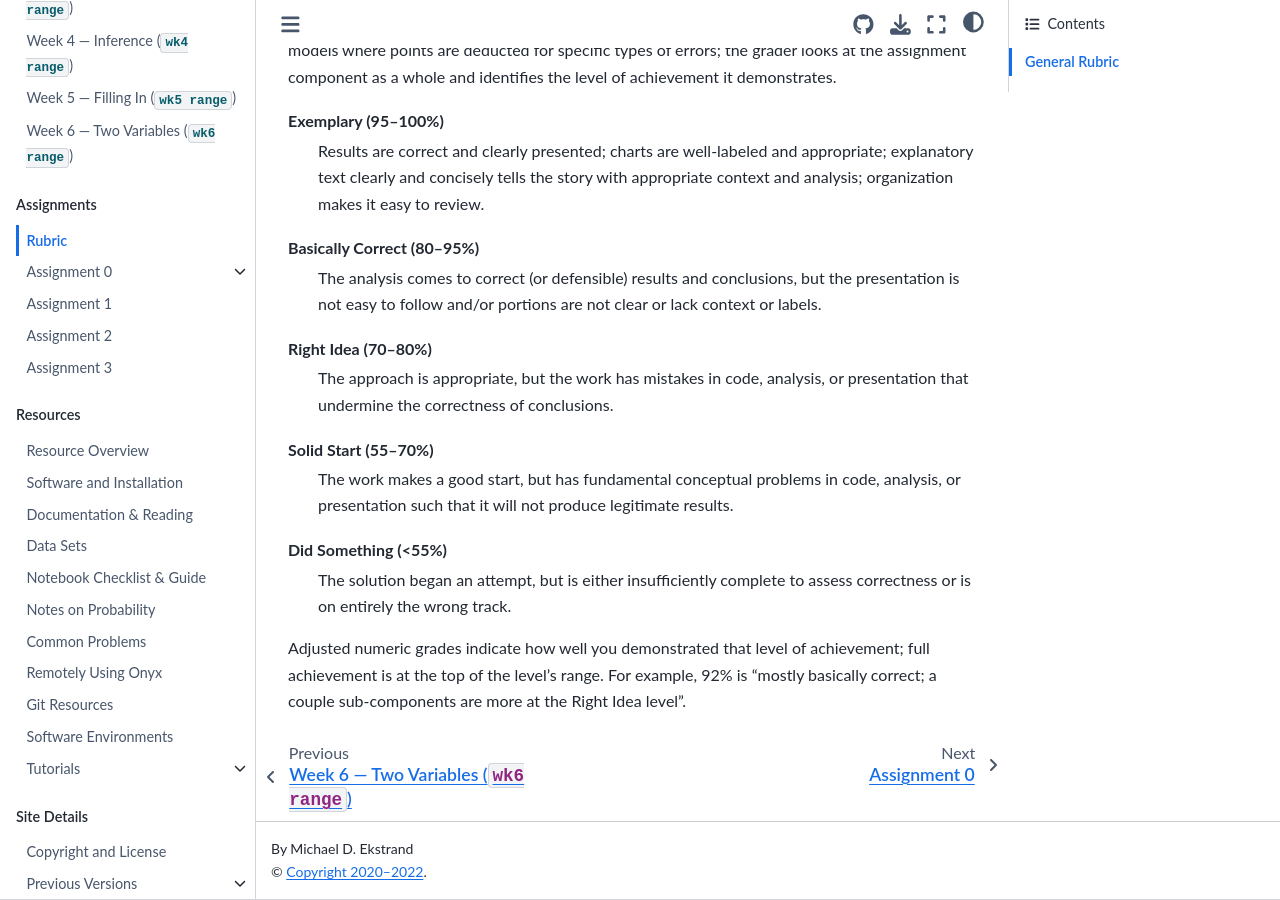
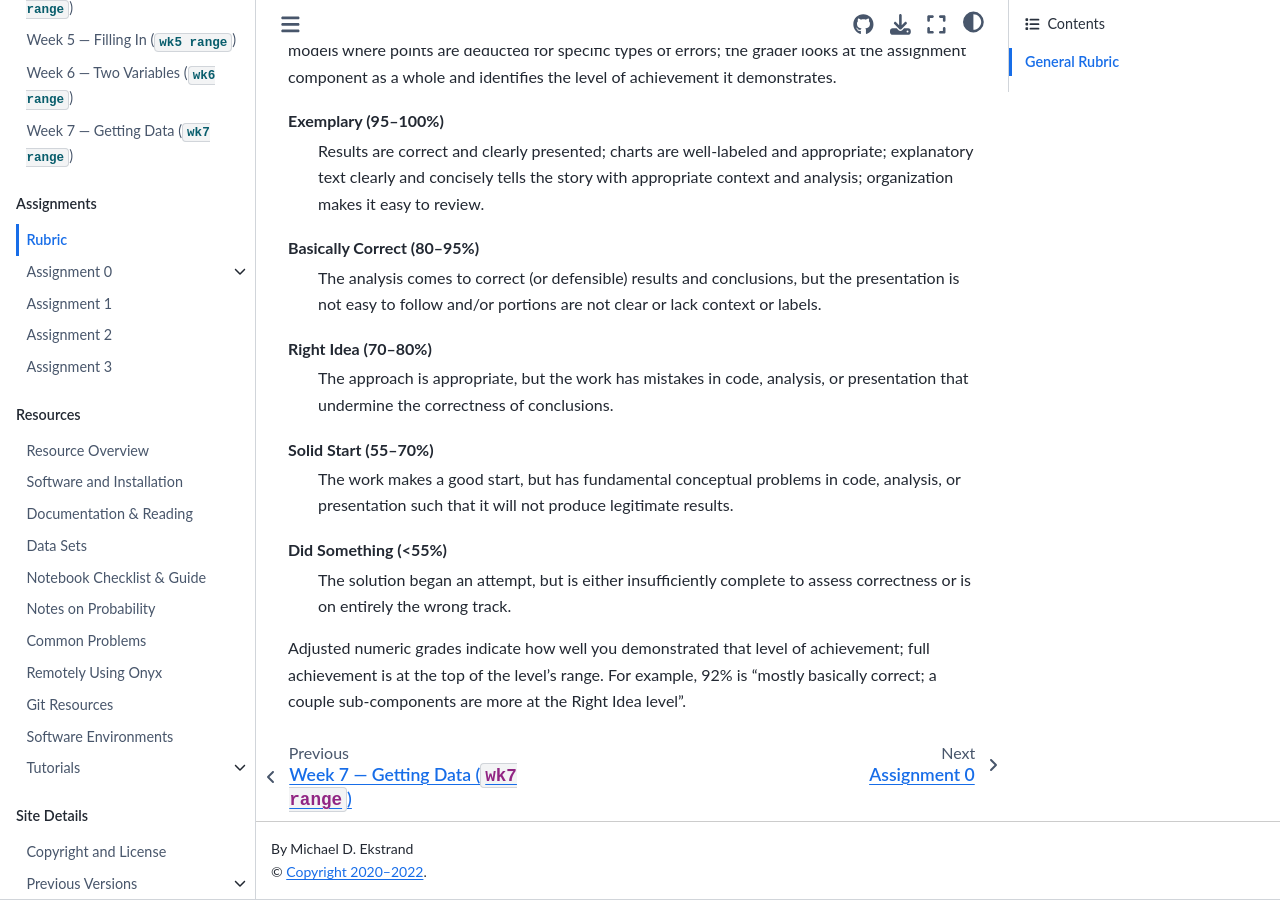
Before and after one commit to mdekstrand/cs533-web, a Jupyter Book: the page built from assignments/index.md, in a window 1280 px wide and 900 px high, scrolled down 603 px. Built offline with Jupyter Book 1.0.4 settings and Sphinx 7.4.7 and the Sphinx Book theme 1.1.4, drawn with Linux system fonts in a browser that asks for light colours; pages that are not in the unit, such as notebooks, are missing from menus; cross-references to code outside the pages are shown as plain code; a style sheet for code colours, icons or effects is not loaded; part of the change alters nothing that is shown.

```diff
--- a/_toc.yml
+++ b/_toc.yml
@@ -29,7 +29,7 @@ parts:
   - file: week4/index
   - file: week5/index
   - file: week6/index
-  # - file: week7/index
+  - file: week7/index
   # - file: week8/index
   # - file: week9/index
   # - file: week10/index
```
